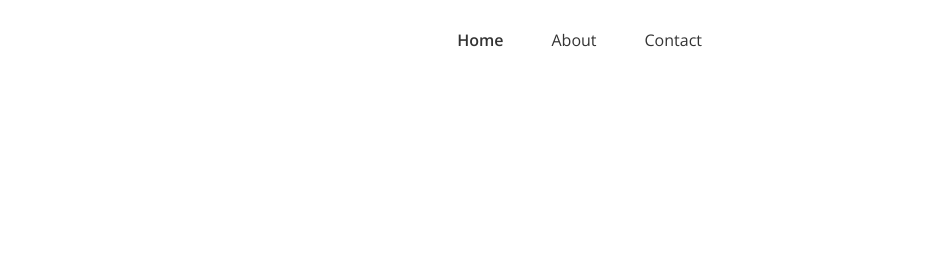
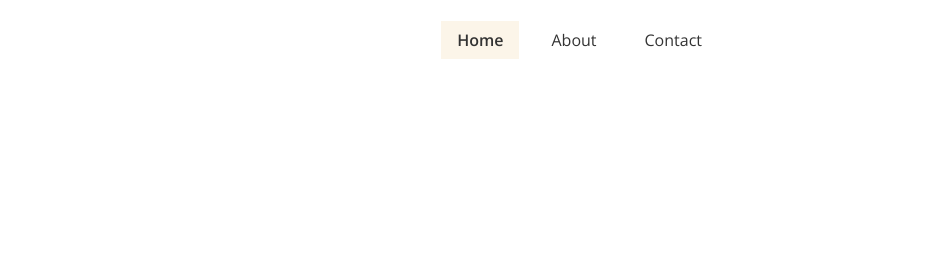
Before and after one commit to MahiaMosarrat/Html_CSS_BSS, a plain HTML site: page Lumina/Lumina_Creative_Website/index.html in a window 1280 px wide. Shown: the top 262 px of the page, 348-1280 px from the left. Drawn offline with nearby package versions, Linux system fonts and the light colour scheme.

Commit message:
add modified file

```diff
--- a/Lumina/Lumina_Creative_Website/css/style.css
+++ b/Lumina/Lumina_Creative_Website/css/style.css
@@ -106,10 +106,10 @@ img{
     padding: 0.5rem 1rem;
 }
 .header .main-menu a:hover{
-   background: var(--primary--color);
+   background: var(--primary-color);
 }
 .current{
-    background: var(--primary--color);
+    background: var(--primary-color);
     font-weight: 600;
 }
 
```
